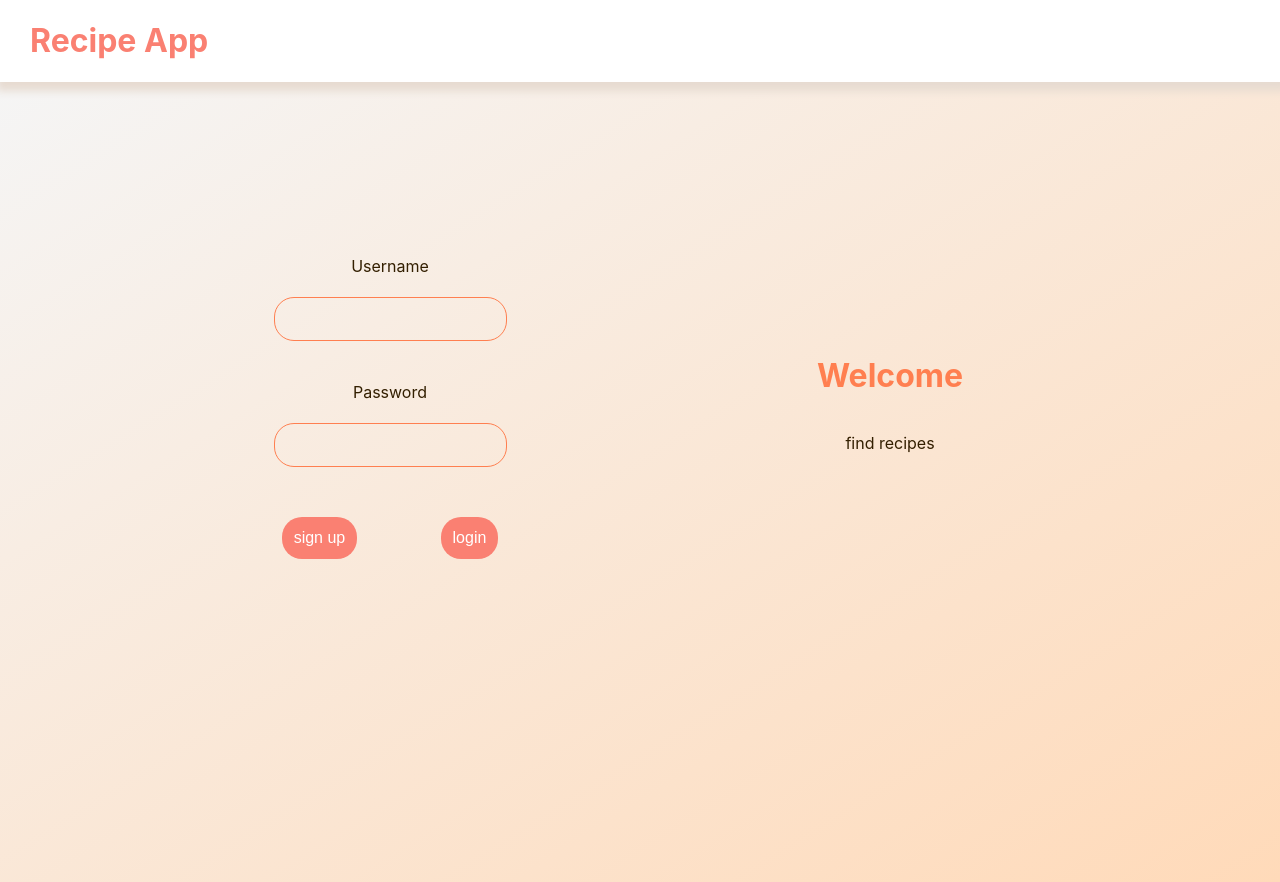
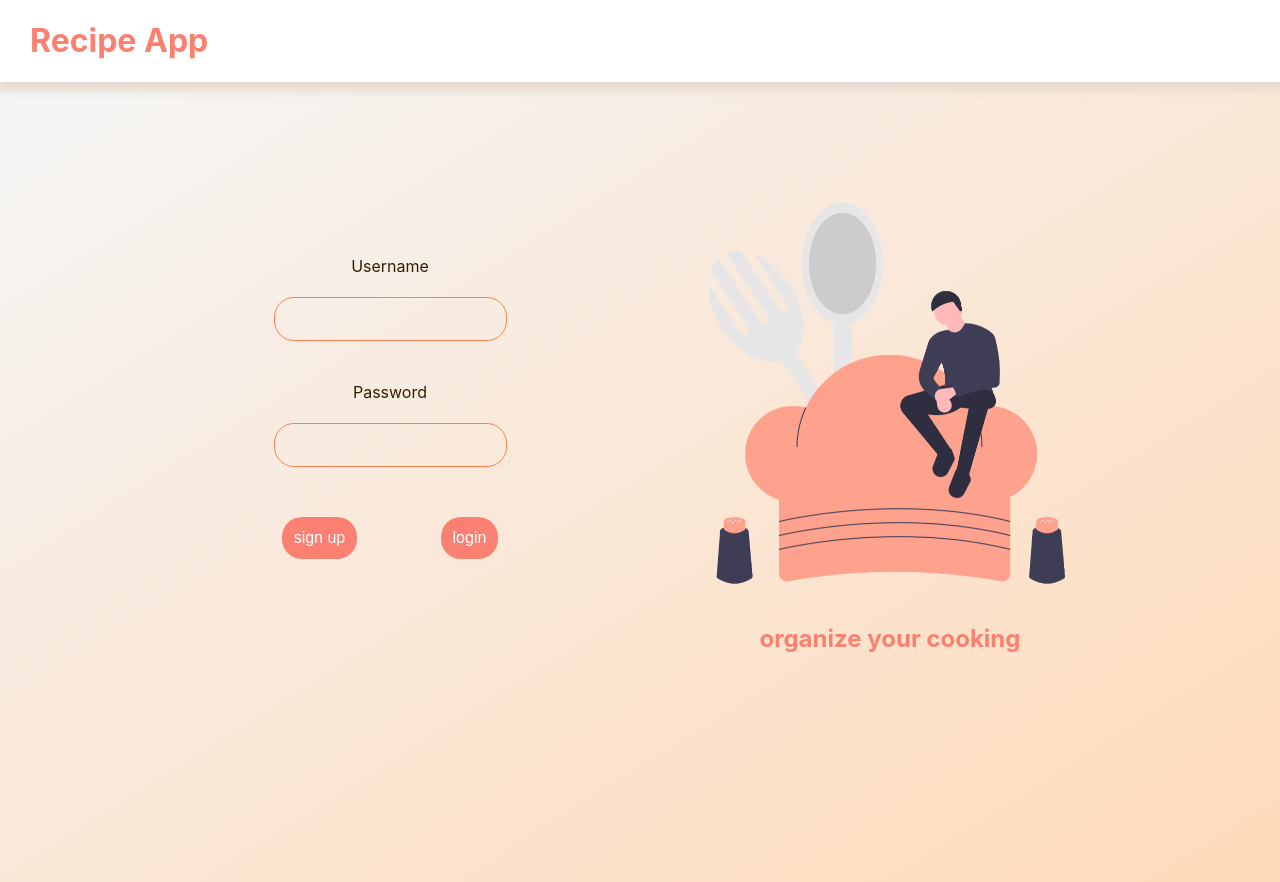
Before and after one commit to melanieChan/kitchenette, a React (Create React App) app in the folder app/: page / in a window 1280 px wide. Built offline with nearby package versions, Linux system fonts and the light colour scheme; the HTML template or start-up script is replaced by a standard one.

Commit message:
added front page image, styled animations

```diff
--- a/app/src/App.css
+++ b/app/src/App.css
@@ -16,8 +16,8 @@ input, .button {
   font-size: 1em;
 }
 
-.coral-text {
-  color: coral;
+.salmon-text {
+  color: salmon;
 }
 
 .button {
@@ -90,3 +90,20 @@ input, .button {
 .icon-button-container:hover button > div > div > svg {
   color: salmon;
 }
+
+.float-image {
+  animation: float 4s infinite;
+  animation-timing-function: ease-in-out;
+}
+
+@keyframes float {
+  0% {
+    transform: translateY(0px);
+  }
+  40% {
+    transform: translateY(30px);
+  }
+  100% {
+    transform: translateY(0px);
+  }
+}
--- a/app/src/Page.css
+++ b/app/src/Page.css
@@ -1,6 +1,7 @@
 #content {
   min-height: 100vh;
-
+  min-width: 100vw;
+  position:sticky;
   background-image: linear-gradient(to bottom right, whitesmoke, peachpuff);
 }
 
--- a/app/src/components/Navbar.css
+++ b/app/src/components/Navbar.css
@@ -27,7 +27,7 @@
 
 #title:hover {
   cursor: pointer;
-  transform: scale(1.1);
+  transform: scale(.9);
   transition: transform .1s ease;
 }
 
@@ -35,12 +35,13 @@
 /* clickable page link */
 .tab-title {
   margin-left: 10px;
+  transform: scale(1.1);
 }
 
 .tab-title:hover, .tab-title:focus, .tab-title:active {
   cursor: pointer;
 
-  transform: scale(1.2);
+  transform: scale(1);
   transition: transform .1s;
 }
 
@@ -48,6 +49,7 @@
 .tab-current {
   color: #FFBCA2 !important; /* overrides styling from other selector */
   padding: 10px;
+  transform: scale(1);
 }
 
 .left-header {
@@ -78,7 +80,7 @@
   background-color: transparent;
   border: none;
   width: 100%;
-  font-size: 1.1em;
+  font-size: 1.2em;
   border-radius: 10px;
   transition: font-size .1s ease;
 }
@@ -86,5 +88,5 @@
 .logout-btn:hover {
   background-color: whitesmoke;
   cursor: pointer;
-  font-size: 1.3em;
+  font-size: 1em;
 }
--- a/app/src/pages/Authentication.js
+++ b/app/src/pages/Authentication.js
@@ -1,7 +1,7 @@
 import React, { useState, useEffect, useContext } from 'react';
 import { UserContext } from '../auth/UserContext'
 import '../Page.css';
-
+import image from '../styles/undraw_cooking.png'
 const Authentication = () => {
   document.title = "Welcome"
 
@@ -21,7 +21,7 @@ const Authentication = () => {
         <div style={{minWidth: '500px', height: '80%', display: 'flex', alignItems: 'center', justifyContent: 'center',flexDirection: 'column'}}>
           { userData ?
             <> {/* show user info if they're logged in */}
-              <p>hello {userData.user.username}</p>
+              <h1>welcome, <br/>{userData.user.username}</h1>
             </> :
             <> {/* show log in prompt for users not logged in */}
               <p>Username</p>
@@ -42,8 +42,8 @@ const Authentication = () => {
 
         {/* right side */}
         <div style={{minWidth: '500px', height: '80%', display: 'flex', flexDirection: 'column', alignItems: 'center', justifyContent: 'center'}}>
-          <h1 className="coral-text">Welcome</h1>
-          <p>find recipes</p>
+          <img className="float-image" src={image} width="500px"/>
+          <h2 className="salmon-text">organize your cooking</h2>
         </div>
       </div>
     </div>
--- a/app/src/pages/Cookbook.css
+++ b/app/src/pages/Cookbook.css
@@ -10,10 +10,6 @@
     skew(0deg,-10deg); /* stretch out page along bottom-left to top-right diagonal */
 }
 
-.flip .section {
-  background: linear-gradient(to bottom right, #fff, #ccc);
-}
-
 /* large rectangular element */
 .page {
   display: flex;
@@ -22,6 +18,7 @@
 
   width: 500px;
   margin: 30px;
+  margin-left: 0;
   padding: 30px;
   background-color: whitesmoke;
 
--- a/app/src/pages/Cookbook.js
+++ b/app/src/pages/Cookbook.js
@@ -42,7 +42,7 @@ const Cookbook = () => {
         </div>
 
         {/* contains cookbook pages */}
-        <div style={{position: 'relative', minWidth: '600px'}}>
+        <div style={{position: 'relative', minWidth: '600px', marginLeft: '30px'}}>
           {/* top page */}
           <div className="flippable" ref={currentPageRef} key={pageNum}
             style={{position:'absolute', zIndex: 2}}>
```
Also changed, not shown: app/src/styles/undraw_cooking.png (added).
